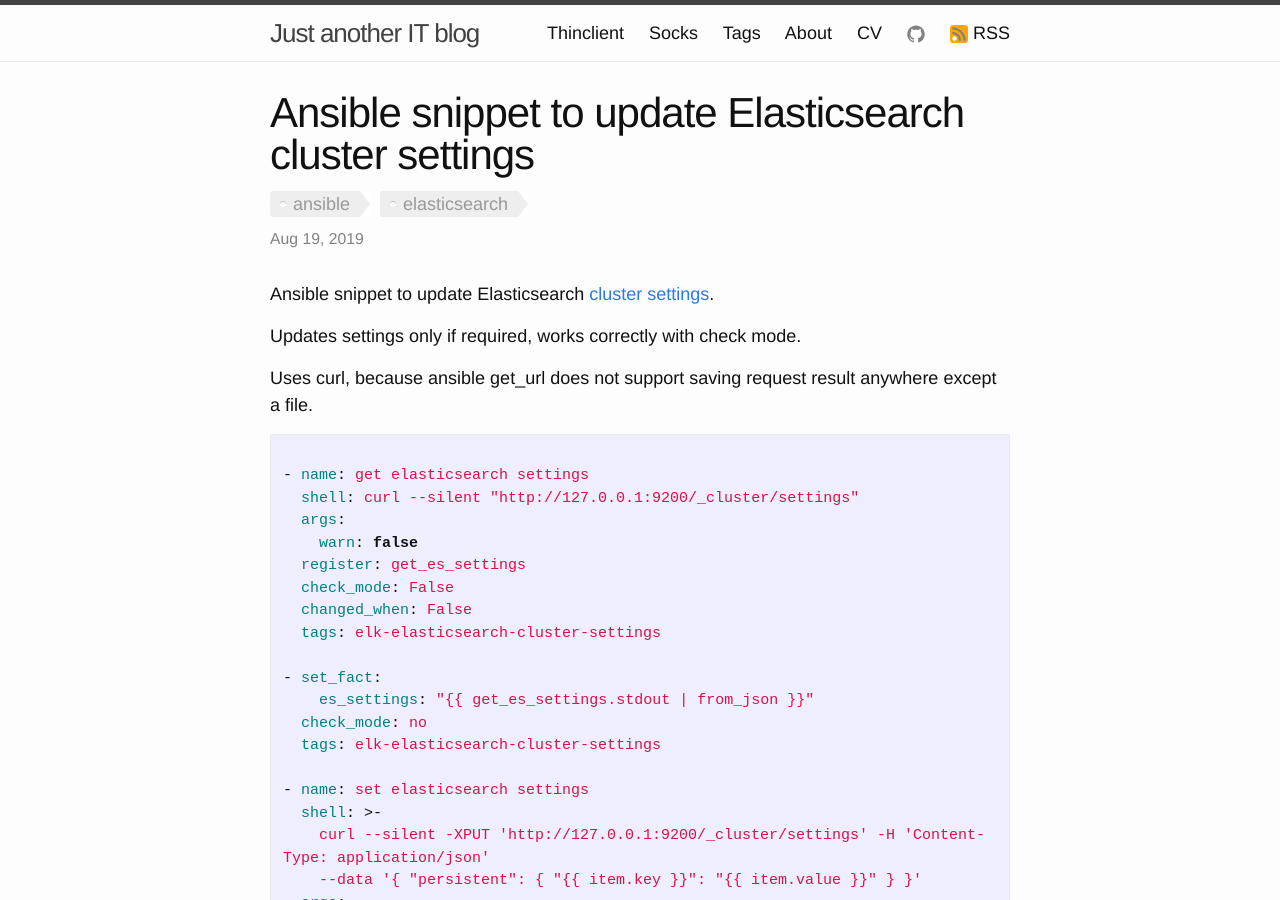
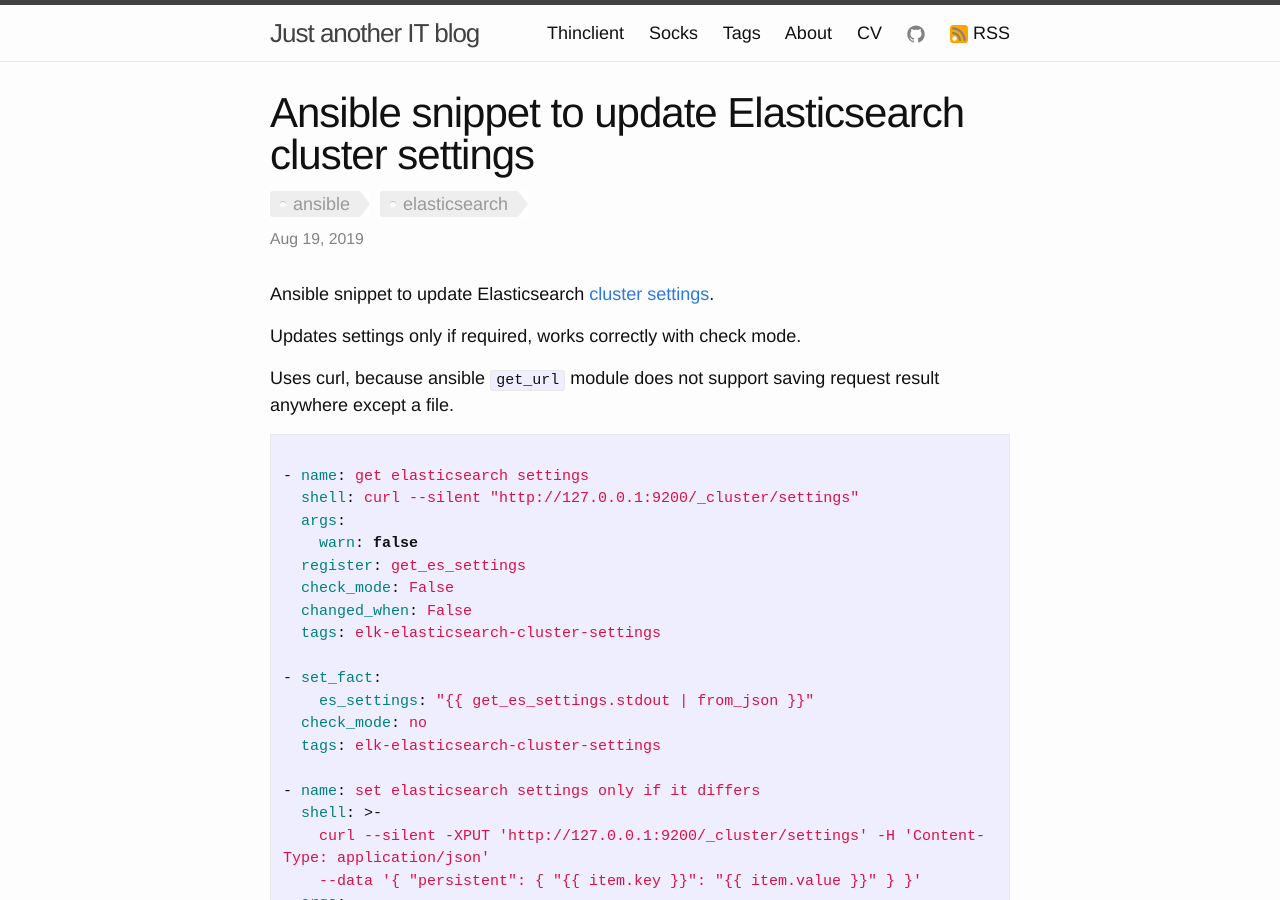
Before and after one commit to selivan/selivan.github.io, a Jekyll site: the page built from _posts/2019-08-19-ansible-snippet-update-elasticsearch-cluster-settings.md, in a window 1280 px wide and 900 px high. Built offline with Jekyll 4.4.1, drawn with Linux system fonts in a browser that asks for light colours.

Commit message:
Update 2019-08-19-ansible-snippet-update-elasticsearch-cluster-settings.md

````diff
--- a/_posts/2019-08-19-ansible-snippet-update-elasticsearch-cluster-settings.md
+++ b/_posts/2019-08-19-ansible-snippet-update-elasticsearch-cluster-settings.md
@@ -8,7 +8,7 @@
 
 Updates settings only if required, works correctly with check mode.
 
-Uses curl, because ansible get_url does not support saving request result anywhere except a file.
+Uses curl, because ansible `get_url` module does not support saving request result anywhere except a file.
 
 ```yaml
 {% raw %}
@@ -26,7 +26,7 @@
   check_mode: no
   tags: elk-elasticsearch-cluster-settings
 
-- name: set elasticsearch settings
+- name: set elasticsearch settings only if it differs
   shell: >-
     curl --silent -XPUT 'http://127.0.0.1:9200/_cluster/settings' -H 'Content-Type: application/json'
     --data '{ "persistent": { "{{ item.key }}": "{{ item.value }}" } }'
````
